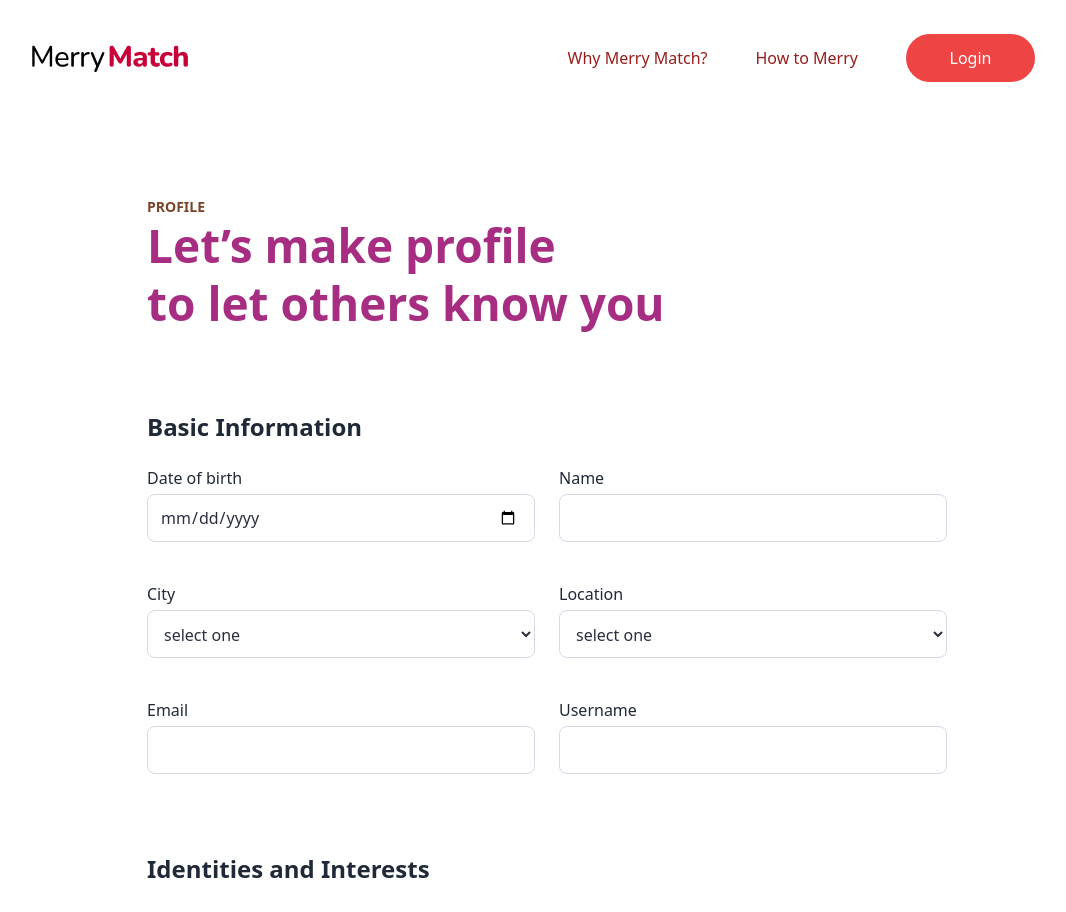
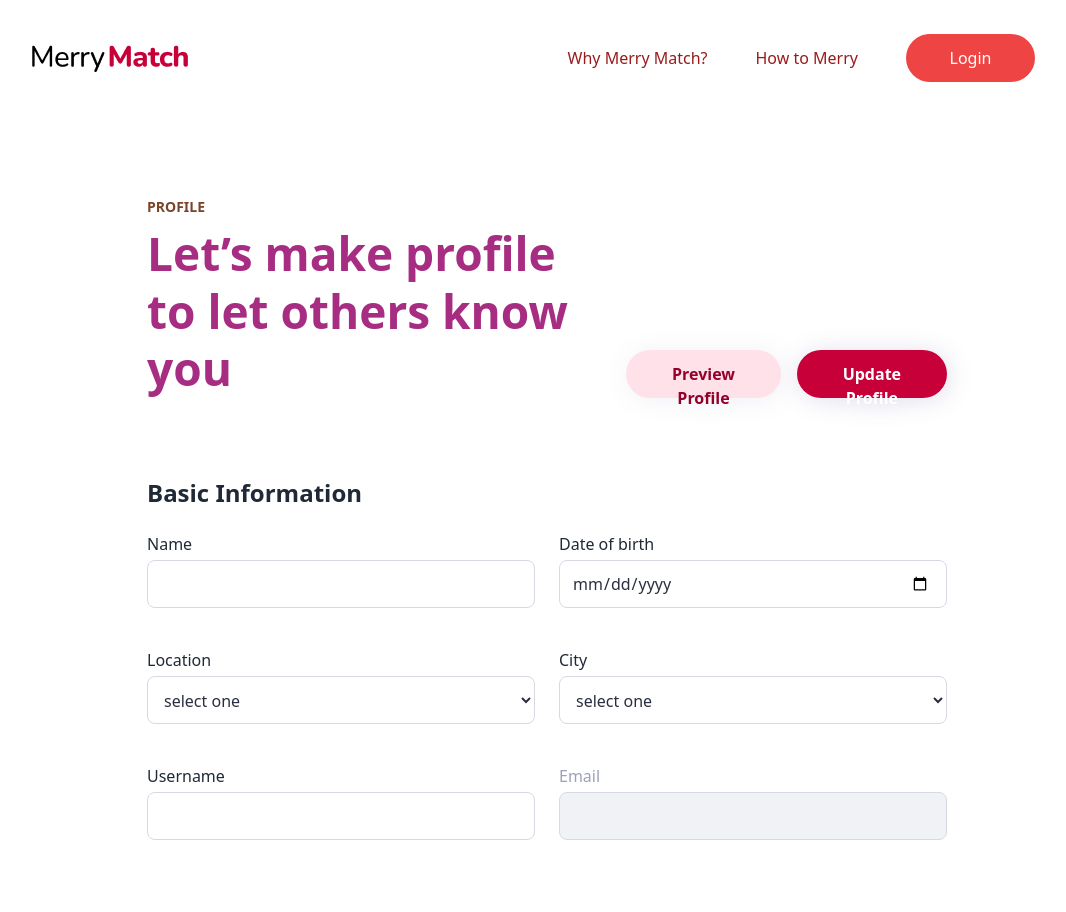
Before and after one commit to spudjee123/merry-match, a React (Vite) app in the folder client/: page /user/1/edit in a window 1280 px wide. Shown: the top 912 px of the page, without its empty margins (93-1159 px from the left). Built offline with nearby package versions, Linux system fonts and the light colour scheme.

Commit message:
feat: delete pop up

```diff
--- a/client/src/components/user-profile-management/edit-profile-form.jsx
+++ b/client/src/components/user-profile-management/edit-profile-form.jsx
@@ -1,5 +1,6 @@
 import { useEffect, useState } from "react";
 import * as countryDB from "../../assets/test-data/Countrydata.json";
+import exit_icon from "../../assets/icons/user-profile-management/exit-icon.png";
 
 function EditProfileForm() {
   const [hobbiesList, setHobbiesList] = useState([]);
@@ -21,16 +22,17 @@ function EditProfileForm() {
     );
   }, [location]);
   const inputClassName =
-    "h-12 p-3 pr-4 gap-2 rounded-lg border border-color-gray-400 bg-white text-color-gray-900";
-  const formGroupClassName = "flex flex-col gap-1";
-  const formClassName =
-    "flex flex-col gap-6 leading-6 lg:grid lg:grid-cols-2 lg:gap-x-6 lg:gap-y-10";
+    "h-12 p-3 pr-4 gap-2 rounded-lg border border-color-gray-400 text-color-gray-900 bg-white";
+  const formGroupClassName = "flex flex-col gap-1 w-full";
+  const formGroupRowClassName =
+    "flex flex-col gap-6 lg:flex-row-reverse lg:gap-6";
+  const formClassName = "flex flex-col gap-6 leading-6 lg:gap-10 ";
   return (
     <>
       <form className="gap-10 lg:gap-20 flex flex-col">
-        <section>
+        <section className=" flex justify-between">
           <article>
-            <h1 className=" text-sm font-semibold leading-[21px] text-color-beige-700">
+            <h1 className=" text-sm font-semibold leading-[21px] text-color-beige-700 mb-2">
               PROFILE
             </h1>
             <p className=" text-color-purple-500 text-[32px] leading-10 font-bold lg:text-[46px] lg:font-extrabold lg:leading-[57.5px]">
@@ -40,14 +42,30 @@ function EditProfileForm() {
               to let others know you
             </p>
           </article>
+          <div className=" hidden lg:flex justify-end items-end gap-4">
+            <button
+              type="button"
+              className=" h-12 px-6 py-3 bg-color-red-100 text-color-red-600 font-bold leading-6 text-center rounded-[99px] drop-shadow-secondary"
+              onClick={() => document.getElementById("preview").showModal()}
+            >
+              Preview Profile
+            </button>
+            <button
+              type="submit"
+              className=" h-12 px-6 py-3 bg-color-red-500 text-white font-bold leading-6 text-center rounded-[99px] drop-shadow-primary"
+            >
+              Update Profile
+            </button>
+          </div>
         </section>
 
         <section>
           <h2 className="mb-6 font-bold text-2xl leading-[30px]">
             Basic Information
           </h2>
-          <div className="flex flex-col gap-6 leading-6 lg:grid lg:grid-cols-2 lg:gap-x-6 lg:gap-y-10">
-            <div className="flex flex-col gap-1">
+          <div className="flex flex-col gap-6 leading-6 lg:gap-10 ">
+            <div className="flex flex-col gap-6 lg:flex-row-reverse lg:gap-6">
+              <div className="flex flex-col gap-1 w-full">
                 <label htmlFor="dateOfBirth">Date of birth</label>
                 <input
                   id="dateOfBirth"
@@ -63,10 +81,13 @@ function EditProfileForm() {
                   id="name"
                   className={inputClassName}
                   type="text"
+                  maxLength="50"
                   required
                 />
               </div>
+            </div>
 
+            <div className={formGroupRowClassName}>
               <div className={formGroupClassName}>
                 <label htmlFor="city">City</label>
                 <select id="city" className={inputClassName}>
@@ -92,14 +113,20 @@ function EditProfileForm() {
                   ))}
                 </select>
               </div>
+            </div>
 
+            <div className={formGroupRowClassName}>
               <div className={formGroupClassName}>
-              <label htmlFor="email">Email</label>
+                <label htmlFor="email" className="text-color-gray-600">
+                  Email
+                </label>
                 <input
                   id="email"
-                className={inputClassName}
+                  className={
+                    "h-12 p-3 pr-4 gap-2 rounded-lg border border-color-gray-400 text-color-gray-900 bg-color-gray-200"
+                  }
                   type="email"
-                required
+                  disabled
                 />
               </div>
 
@@ -109,8 +136,10 @@ function EditProfileForm() {
                   id="username"
                   className={inputClassName}
                   type="text"
+                  maxLength="6"
                   required
                 />
+              </div>
             </div>
           </div>
         </section>
@@ -120,6 +149,7 @@ function EditProfileForm() {
             Identities and Interests
           </h2>
           <div className={formClassName}>
+            <div className={formGroupRowClassName}>
               <div className={formGroupClassName}>
                 <label htmlFor="sexPrefer">Sexual preferences:</label>
                 <select id="sexPrefer" className={inputClassName}>
@@ -139,7 +169,9 @@ function EditProfileForm() {
                   ))}
                 </select>
               </div>
+            </div>
 
+            <div className={formGroupRowClassName}>
               <div className={formGroupClassName}>
                 <label htmlFor="meeting">Meeting interest:</label>
                 <input
@@ -159,7 +191,7 @@ function EditProfileForm() {
                   ))}
                 </select>
               </div>
-
+            </div>
             <div className={formGroupClassName + " lg:col-span-full"}>
               <label htmlFor="hobby">Hobbies / Interests (Maximum 10):</label>
 
@@ -192,10 +224,12 @@ function EditProfileForm() {
                   onChange={(event) => setHobby(event.target.value)}
                   onKeyDown={(event) => {
                     if (event.key === "Enter") {
+                      event.preventDefault();
                       setHobbiesList([...hobbiesList, hobby]);
                       setHobby("");
                     }
                   }}
+                  maxLength="15"
                   disabled={hobbiesList.length === 10}
                 />
               </div>
@@ -273,13 +307,13 @@ function EditProfileForm() {
         <section className=" flex justify-center gap-4 lg:hidden">
           <button
             type="button"
-            className=" h-12 px-6 py-3 bg-color-red-100 text-color-red-600 font-bold leading-6 text-center rounded-[99px]"
+            className=" h-12 px-6 py-3 bg-color-red-100 text-color-red-600 font-bold leading-6 text-center rounded-[99px] drop-shadow-secondary"
           >
             Preview Profile
           </button>
           <button
             type="submit"
-            className=" h-12 px-6 py-3 bg-color-red-500 text-white font-bold leading-6 text-center rounded-[99px]"
+            className=" h-12 px-6 py-3 bg-color-red-500 text-white font-bold leading-6 text-center rounded-[99px] drop-shadow-primary"
           >
             Update Profile
           </button>
@@ -288,10 +322,87 @@ function EditProfileForm() {
           <button
             type="button"
             className=" text-color-gray-700 font-bold leading-6"
+            onClick={() => document.getElementById("delete").showModal()}
           >
             delete account
           </button>
         </section>
+        <dialog id="delete" className="modal rounded-2xl lg:rounded-3xl p-0">
+          <div className="modal-box p-0 shadow-primary">
+            <div className="flex justify-between items-center h-14 px-6 py-2 border-b-2 m-0">
+              <h3 className=" text-xl leading-6 font-semibold">
+                Delete Confirmation
+              </h3>
+
+              <form method="dialog">
+                <button className="btn btn-sm btn-square btn-ghost">
+                  <img src={exit_icon} width={9.94} height={9.7} />
+                </button>
+              </form>
+            </div>
+            <div className=" p-4 lg:p-6 flex flex-col gap-6">
+              <p className=" text-color-gray-700 leading-6">
+                Do you sure to delete account?
+              </p>
+              <div className=" flex flex-col lg:flex-row gap-4">
+                <button className=" bg-color-red-100 px-6 py-3 max-lg:w-full rounded-[99px] text-color-red-600 leading-6 font-bold drop-shadow-secondary">
+                  Yes, I want to delete
+                </button>
+                <form method="dialog">
+                  <button className=" bg-color-red-500 px-6 py-3 max-lg:w-full rounded-[99px] text-white leading-6 font-bold drop-shadow-primary">
+                    No, I don’t
+                  </button>
+                </form>
+              </div>
+            </div>
+          </div>
+        </dialog>
+
+        <dialog id="preview" className="modal">
+          <div className="modal-box px-16 py-20 shadow-primary">
+            <form method="dialog">
+              <button className="btn btn-lg btn-square btn-ghost absolute top-0 right-0">
+                <img src={exit_icon} width={16} height={16} />
+              </button>
+            </form>
+            <div className=" flex justify-between">
+              <div></div>
+              <div className=" flex flex-col items-end">
+                <article>
+                  <h1>{"John Snow"}</h1>
+                  <div>
+                    <img />
+                    <p>{"Bangkok, Thailand"}</p>
+                  </div>
+                </article>
+                <section>
+                  <p>Sexual identities</p>
+                  <p>{"Male"}</p>
+                  <p>Sexual preferences</p>
+                  <p>{"Female"}</p>
+                  <p>Racial preferences</p>
+                  <p>{"Asian"}</p>
+                  <p>Meeting interests</p>
+                  <p>{"Friends"}</p>
+                </section>
+
+                <article>
+                  <h2>About me</h2>
+                  <p>{"I know nothing...but you"}</p>
+                </article>
+
+                <article>
+                  <h2>Hobbies and Interests</h2>
+                  <div>
+                    {hobbiesList.map((item, index) => (
+                      <div>{item}</div>
+                    ))}
+                  </div>
+                </article>
+              </div>
+            </div>
+          </div>
+        </dialog>
       </form>
     </>
   );
--- a/client/tailwind.config.js
+++ b/client/tailwind.config.js
@@ -9,6 +9,7 @@ export default {
         "color-red-500": "#C70039",
         "color-red-600": "#95002B",
         "color-gray-200": "#F1F2F6",
+        "color-gray-600": "#9AA1B9",
         "color-gray-400": "#D6D9E4",
         "color-gray-700": "#646D89",
         "color-gray-800": "#424C6B",
@@ -18,6 +19,13 @@ export default {
         "color-purple-600": "#7D2262",
         "color-beige-700": "#7B4429",
       },
+      dropShadow: {
+        primary: "2px 2px 12px rgba(64, 50, 133, 0.16)",
+        secondary: "2px 2px 12px rgba(64, 50, 133, 0.08)",
+      },
+      boxShadow: {
+        primary: "2px 2px 12px 0px rgba(64, 50, 133, 0.12)",
+      },
     },
   },
   plugins: [require("daisyui")],
```
Also changed, not shown: client/src/assets/icons/user-profile-management/exit-icon.png (added). Lines whose indentation alone changed are shown as unchanged.
